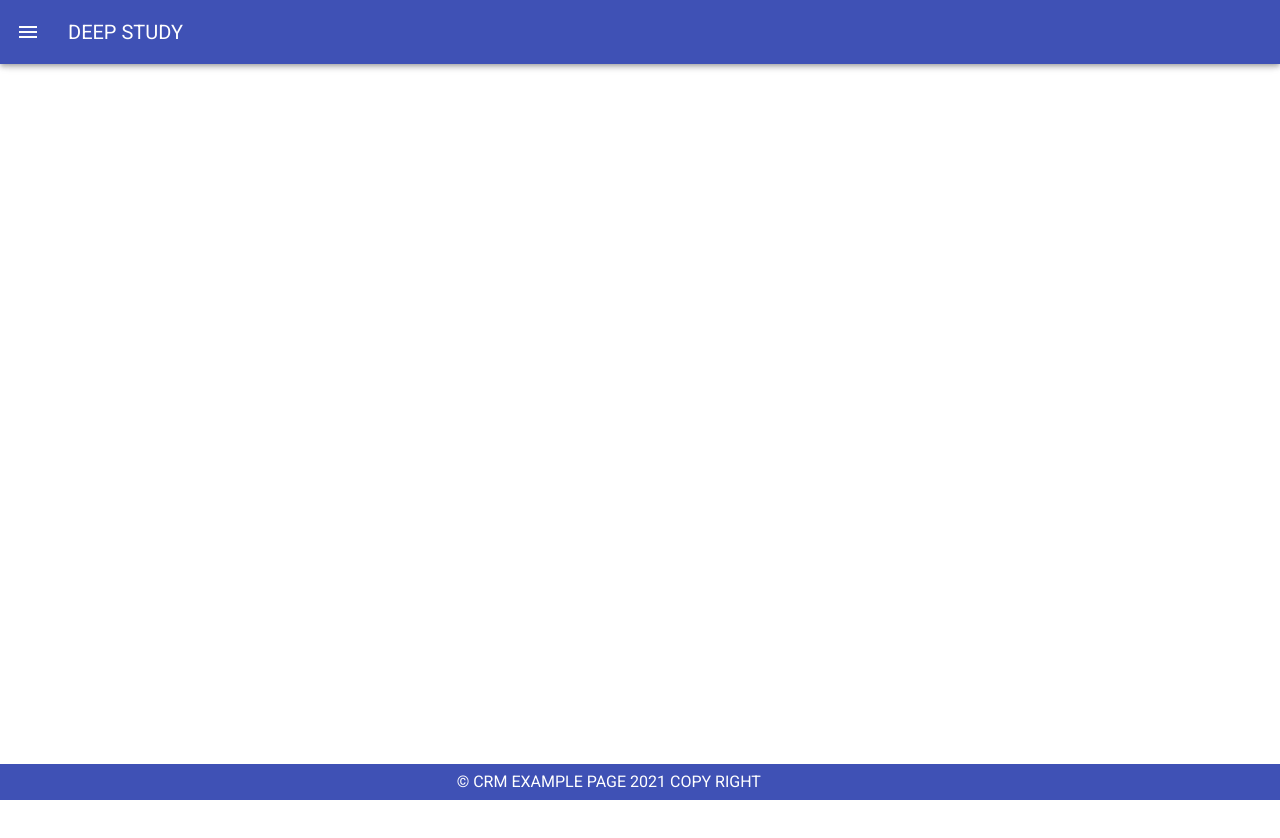
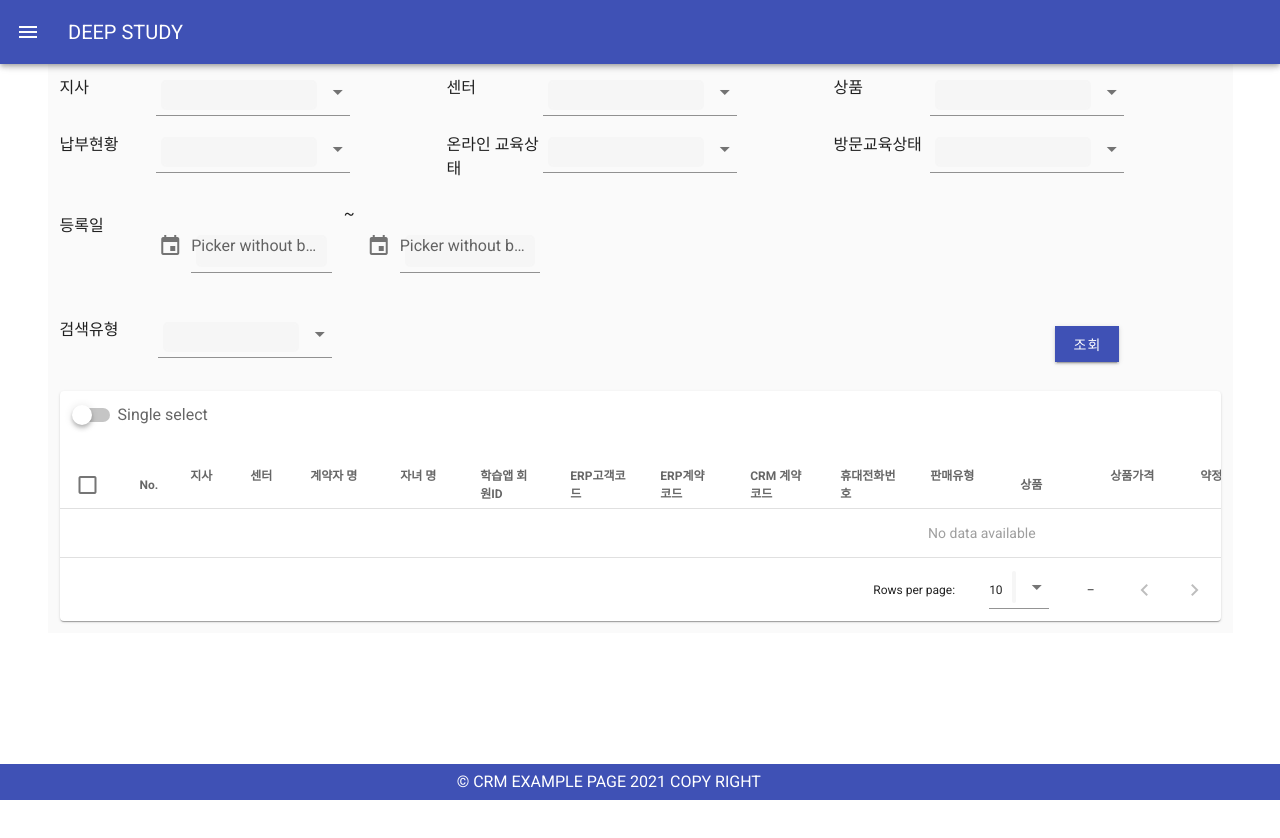
Before and after one commit to paypulse/vuetifyStructureExample, a Vue app: page /board in a window 1280 px wide. Shown: the top 838 px of the page. Built offline with nearby package versions, Linux system fonts and the light colour scheme.

Commit message:
리스트와 조회 화면 구성

```diff
--- a/src/components/Content.vue
+++ /dev/null
@@ -1,35 +0,0 @@
-<template>
-  <v-container class="fill-height"  fluid>
-    <v-row align="center" justify="center">
-      <v-col class="text-center" @setContents ="setContent">
-
-        <customer-view v-if="value" />
-
-      </v-col>
-    </v-row>
-  </v-container>
-</template>
-<script>
-
-import CustomerView from "@/components/customer/CustomerView";
-export default {
-  name:"Contents",
-  components: {CustomerView},
-  props:{
-    source: String
-  },
-  data : () =>({
-    value :""
-  }),
-  created() {
-      console.log("contents");
-
-  },
-  methods:{
-    setContent(value){
-      this.value = value;
-
-    }
-  }
-};
-</script>
--- a/src/components/Menu.vue
+++ b/src/components/Menu.vue
@@ -84,7 +84,12 @@ export default{
   methods: {
     selectMenu : function(data){
       //Menu -> contents component setting
-      this.$emit("setContents", data);
+    //  console.log(data);
+     // console.log(data);
+     this.$root.$emit("menuItem",data);
+     this.$emit("menuItem",data);
+
+
     }
   }
 
--- a/src/components/customer/CustomerView.vue
+++ b/src/components/customer/CustomerView.vue
@@ -1,12 +1,166 @@
 <template>
-  <div>
-      <span>회원 관리</span>
-  </div>
+  <v-container class="grey lighten-5">
+    <v-row no-gutters>
 
+      <v-col  xs="1" sm="1">
+        <span>지사 </span>
+      </v-col>
+      <v-col class="d-flex" xs="2" sm="2" >
+        <v-select :items="items" dense></v-select>
+      </v-col>
+
+      <v-col  xs="1" sm="1"  offset-md="1">
+        <span>센터 </span>
+      </v-col>
+      <v-col class="d-flex" xs="2" sm="2" >
+        <v-select :items="items" dense></v-select>
+      </v-col>
+
+      <v-col  xs="1" sm="1"  offset-md="1">
+        <span>상품</span>
+      </v-col>
+      <v-col class="d-flex" xs="2" sm="2">
+        <v-select :items="items" dense></v-select>
+      </v-col>
+    </v-row>
+    <v-row no-gutters>
+      <v-col  xs="1" sm="1"  >
+        <span>납부현황</span>
+      </v-col>
+      <v-col class="d-flex" xs="2" sm="2">
+        <v-select :items="items" dense></v-select>
+      </v-col>
+
+      <v-col  xs="1" sm="1"  offset-md="1">
+        <span>온라인 교육상태 </span>
+      </v-col>
+      <v-col class="d-flex" xs="2" sm="2" >
+        <v-select :items="items" dense></v-select>
+      </v-col>
+
+      <v-col  xs="1" sm="1"  offset-md="1">
+        <span>방문교육상태</span>
+      </v-col>
+      <v-col class="d-flex" xs="2" sm="2">
+        <v-select :items="items" dense></v-select>
+      </v-col>
+    </v-row>
+    <v-row>
+      <v-col xs="1" sm="1" >
+        <span>등록일</span>
+      </v-col>
+      <v-col class="d-flex" xs="2" sm="2">
+        <v-menu v-model="menu2" :close-on-content-click="false"
+            :nudge-right="40"
+            transition="scale-transition"
+            offset-y
+            min-width="auto"
+        >
+          <template v-slot:activator="{ on, attrs }">
+            <v-text-field
+                v-model="date"
+                label="Picker without buttons"
+                prepend-icon="mdi-calendar"
+                readonly
+                v-bind="attrs"
+                v-on="on"
+            ></v-text-field>
+          </template>
+          <v-date-picker
+              v-model="date"
+              @input="menu2 = false"
+          ></v-date-picker>
+        </v-menu>
+      </v-col>
+      ~
+      <v-col class="d-flex" xs="2" sm="2">
+        <v-menu v-model="menu2" :close-on-content-click="false"
+                :nudge-right="40"
+                transition="scale-transition"
+                offset-y
+                min-width="auto"
+        >
+          <template v-slot:activator="{ on, attrs }">
+            <v-text-field
+                v-model="date"
+                label="Picker without buttons"
+                prepend-icon="mdi-calendar"
+                readonly
+                v-bind="attrs"
+                v-on="on"
+            ></v-text-field>
+          </template>
+          <v-date-picker
+              v-model="date"
+              @input="menu2 = false"
+          ></v-date-picker>
+        </v-menu>
+      </v-col>
+    </v-row>
+    <v-row>
+      <v-col xs="1" sm="1" >
+        <span>검색유형</span>
+      </v-col>
+      <v-col class="d-flex" xs="2" sm="2" >
+        <v-select :items="items" dense></v-select>
+      </v-col>
+      <v-col class="d-flex" xs="2" sm="2"  offset-md="7">
+        <v-btn class="ma-2" tile color="indigo" dark>조회</v-btn>
+      </v-col>
+    </v-row>
+
+    <v-data-table
+        v-model="selected"
+        :headers="headers"
+        :items="desserts"
+        :single-select="singleSelect"
+        item-key="name"
+        show-select
+        class="elevation-1"
+    >
+      <template v-slot:top>
+        <v-switch v-model="singleSelect" label="Single select" class="pa-3"></v-switch>
+      </template>
+    </v-data-table>
+
+
+  </v-container>
 </template>
 
 <script>
 export default {
-  name: "CustomerView"
+  name: "CustomerView",
+  data: () =>({
+    items: ['Foo', 'Bar', 'Fizz', 'Buzz'],
+    headers:[
+      { text: 'No.', align: 'start', sortable: false, value: 'name', width: "10%"},
+      { text: '지사', value: 'calories',width: "60px" },
+      { text: '센터', value: 'fat',width: "60px"  },
+      { text: '계약자 명', value: 'carbs',width: "90px"  },
+      { text: '자녀 명', value: 'protein',width: "80px" },
+      { text: '학습앱 회원ID', value: 'iron',width: "90px" },
+      { text: 'ERP고객코드', value: 'iron',width: "90px" },
+      { text: 'ERP계약 코드', value: 'iron',width: "90px" },
+      { text: 'CRM 계약 코드', value: 'iron',width: "90px" },
+      { text: '휴대전화번호', value: 'iron',width: "90px" },
+      { text: '판매유형', value: 'iron',width: "90px" },
+      { text: '상품', value: 'iron',width: "90px" },
+      { text: '상품가격', value: 'iron',width: "90px"},
+      { text: '약정 기간', value: 'iron',width: "90px" },
+      { text: '온라인교육', value: 'iron',width: "90px" },
+      { text: '방문교육', value: 'iron',width: "90px" },
+      { text: '무료교육시작일', value: 'iron',width: "90px" },
+      { text: '무료교육종료일', value: 'iron' ,width: "90px"},
+      { text: '납부현황', value: 'iron',width: "90px" },
+      { text: '계약서', value: 'iron' ,width: "90px"},
+      { text: '등록일', value: 'iron' ,width: "90px"},
+
+    ]
+  }),
+  created() {
+  },
+  computed:{
+
+  }
 }
 </script>
--- a/src/views/Board.vue
+++ b/src/views/Board.vue
@@ -4,10 +4,12 @@
       <!--- Header --->
       <Header @setInput="setInput"></Header>
       <!---Menu -->
-      <Menu v-if="value"></Menu>
+      <Menu @menuItem="setMenu" v-if="value"></Menu>
       <!--- contents -->
       <v-main  class="pt-2 pt-sm-2 pt-xs-2 pt-md-0 pt-lg-0 pt-xl-0">
-        <Contents></Contents>
+        <!---menu --->
+        <customer-view v-if="menu === 'CustomerView' || menu === ''"></customer-view>
+
       </v-main>
       <Footer></Footer>
 
@@ -19,22 +21,28 @@ import Vue from 'vue';
 import Footer from "@/components/Footer";
 import Menu from "@/components/Menu";
 import Header from "@/components/Header";
-import Contents from "@/components/Content";
+import CustomerView from "@/components/customer/CustomerView";
 export default{
   name: "Board",
-  components: {Contents,Menu, Footer,Header},
+  components: {CustomerView, Menu, Footer,Header},
   data : () =>({
-    value :""
+    value :"",
+    menu: ""
   }),
   created() {
     var eventBus = new Vue();
     eventBus.$on('drawer',function(data){
       console.log(data);
     });
+
+
   },
   methods:{
     setInput(value){
       this.value = value;
+    },
+    setMenu(value){
+      this.menu = value;
     }
   }
 
```
Also changed, not shown: src/components/customer/ASSettingView.vue (added, +15 -0 lines), src/components/customer/DashboardView.vue (added, +13 -0 lines).
